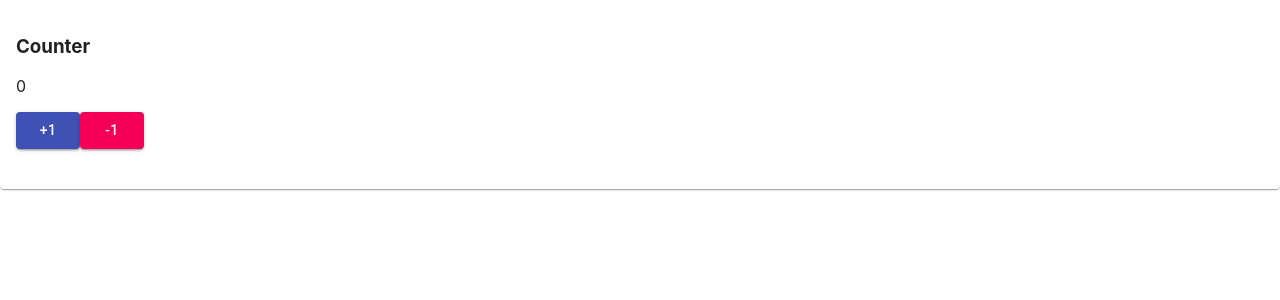
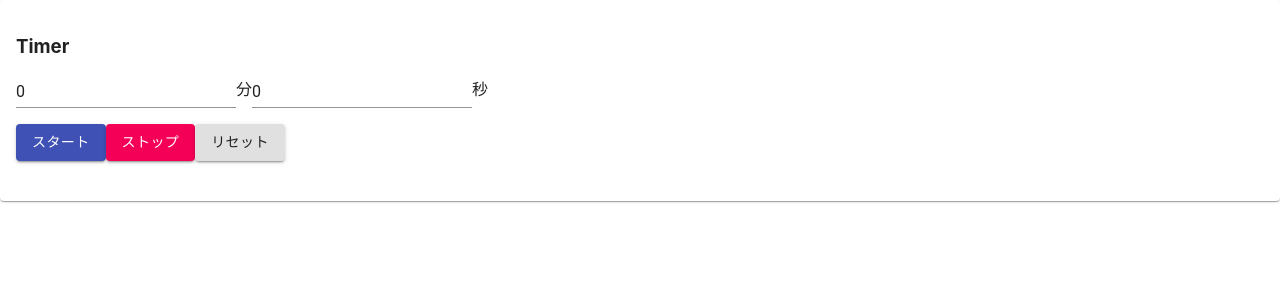
Before and after one commit to white0221/react-timer, a React (Create React App) app: page / in a window 1280 px wide. Shown: the top 300 px of the page. Built offline with nearby package versions, Linux system fonts and the light colour scheme.

Commit message:
add timer component

```diff
--- a/src/App.tsx
+++ b/src/App.tsx
@@ -1,8 +1,8 @@
 import React from 'react';
-import Counter from './components/Counter';
+import Timer from './components/Timer';
 
 function App() {
-  return (<Counter />);
+  return (<Timer />);
 };
 
 export default App;
--- a/src/components/Counter.tsx
+++ /dev/null
@@ -1,35 +0,0 @@
-import React, { useState } from 'react';
-import { Card, CardContent, Button } from '@material-ui/core';
-
-function Counter() {
-  const [count, setCount] = useState(0);
-
-  const increment = () => {
-    setCount(count + 1);
-  };
-
-  const descriment = () => {
-    setCount(count - 1);
-  };
-
-  return (
-    <>
-      <Card>
-        <CardContent>
-          <h3>Counter</h3>
-          <p>{count}</p>
-          <p>
-            <Button onClick={increment} variant='contained' color='primary'>
-              +1
-            </Button>
-            <Button onClick={descriment} variant='contained' color='secondary'>
-              -1
-            </Button>
-          </p>
-        </CardContent>
-      </Card>
-    </>
-  );
-};
-
-export default Counter;
--- /dev/null
+++ b/src/components/Timer.tsx
@@ -0,0 +1,84 @@
+import React, { useState } from 'react';
+import { Card, CardContent, Button, TextField } from '@material-ui/core';
+
+function Timer() {
+  const [inputSecond, setInputSecond] = useState(0);
+  const [inputMinute, setInputMinute] = useState(0);
+  const [remainSeconds, setRemainSeconds] = useState(0);
+  const [isRunning, setIsRunning] = useState(false);
+  const [intervalId, setIntervalId] = useState(0);
+
+  const setSecondValue = (event: React.ChangeEvent<HTMLInputElement>) => {
+    setInputSecond(Number(event.target.value));
+  };
+
+  const setMinuteValue = (event: React.ChangeEvent<HTMLInputElement>) => {
+    setInputMinute(Number(event.target.value));
+  };
+
+  const start = () => {
+    if (isRunning) return;
+    setIsRunning(true);
+    const remain = inputMinute * 60 + inputSecond;
+    setRemainSeconds(remain);
+    const intervalId = window.setInterval(() => {
+      update(remain);
+    }, 1000);
+    setIntervalId(intervalId);
+  };
+
+  const stop = () => {
+    setIsRunning(false);
+    clearInterval(intervalId);
+  };
+
+  const reset = () => {
+    console.log('reset');
+  };
+
+  const update = (remain: number) => {
+    console.log(remain);
+    if (remain > 0) {
+      setRemainSeconds(remain - 1);
+    }
+  };
+
+  return (
+    <>
+      <Card>
+        <CardContent>
+          <h3>Timer</h3>
+          <TextField
+            id='second'
+            type='number'
+            defaultValue='0'
+            onChange={setMinuteValue}
+          />
+          分
+          <TextField
+            id='minute'
+            type='number'
+            defaultValue='0'
+            onChange={setSecondValue}
+          />
+          秒
+          <p>
+          </p>
+          <p>
+            <Button onClick={start} variant='contained' color='primary'>
+              スタート
+            </Button>
+            <Button onClick={stop} variant='contained' color='secondary'>
+              ストップ
+            </Button>
+            <Button onClick={reset} variant='contained'>
+              リセット
+            </Button>
+          </p>
+        </CardContent>
+      </Card>
+    </>
+  );
+};
+
+export default Timer;
```
